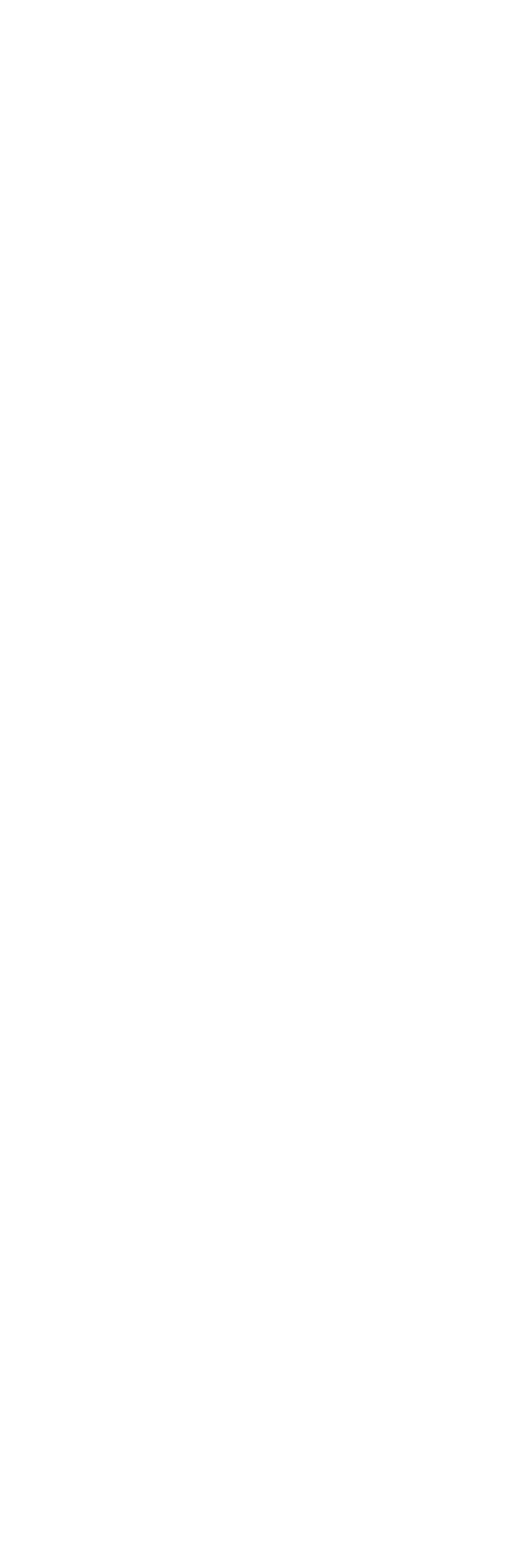
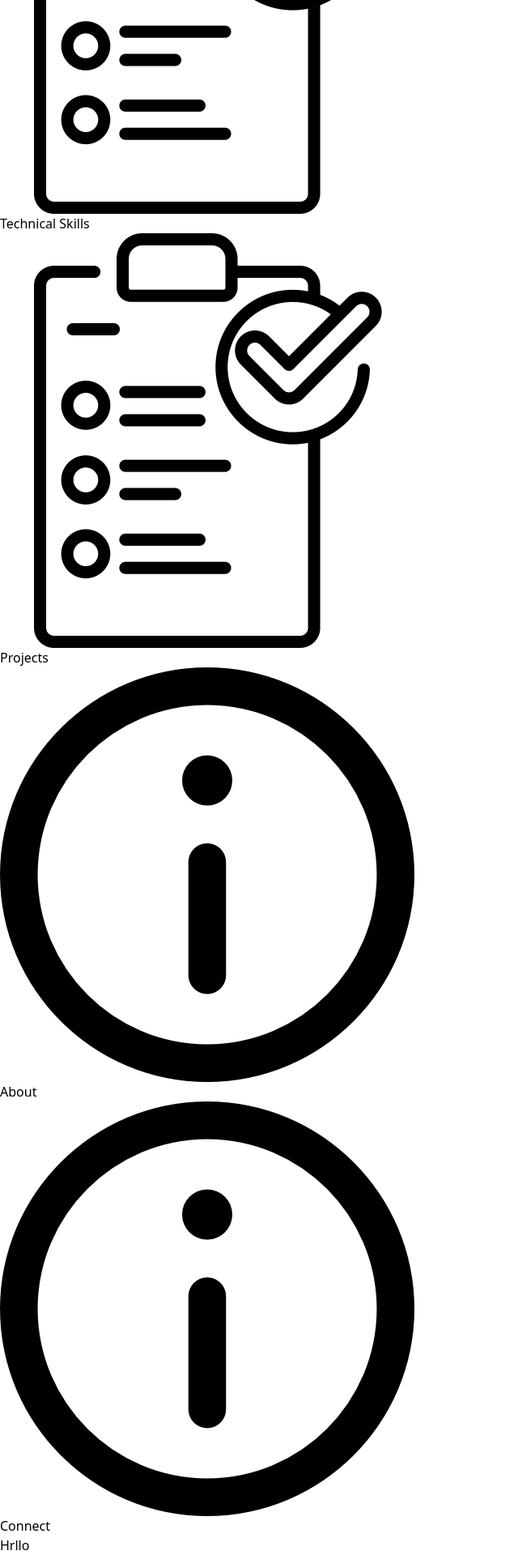
Before and after one commit to HET-SHUKLA/PORTFOLIO-REACT, a React (Vite) app: page /techstack in a window 1280 px wide. Before the commit this address had no page. Shown: the part 784-2704 px from the top of the page at 81% size, without its empty margins (0-640 px from the left). Before the commit the page ends 800 px from the top, so only its background shows below. Built offline with nearby package versions, Linux system fonts and the light colour scheme.

Commit message:
Add TechStack.jsx

```diff
--- a/src/App.jsx
+++ b/src/App.jsx
@@ -1,6 +1,6 @@
 import React from 'react';
 import Layout from './components/RightSide/Layout';
-import {Home, About, Projects, Contact} from './pages';
+import {Home, About, Projects, Contact, TechStack} from './pages';
 import {
   createBrowserRouter,
   RouterProvider,
@@ -16,6 +16,9 @@ const routes = createBrowserRouter(
 
       {/* Home Page */}
       <Route path='' element={<Home />} />
+
+      {/* Tech Stack */}
+      <Route path='techstack' element={<TechStack />} />
 
       {/* About Page */}
       <Route path='/about' element={<About />} />
--- a/src/components/LeftSide/Menu.jsx
+++ b/src/components/LeftSide/Menu.jsx
@@ -28,7 +28,9 @@ const Menu = () => {
             <div className='flex flex-col justify-evenly items-center h-3/4 rounded-md p-2 border border-purple-500' onMouseEnter={handleMouseEnter} onMouseLeave={handleMouseLeave}>
 
 
+
                 <MenuItem image={profileImage} text={"Profile"} hovers={hovers} />
+                <MenuItem image={projectsImage} text={"Technical Skills"} to={"techstack"} hovers={hovers} />
                 <MenuItem image={projectsImage} text={"Projects"} to={"projects"} hovers={hovers} />
                 <MenuItem image={aboutImage} text={"About"} to={"about"} hovers={hovers} />
                 <MenuItem image={aboutImage} text={"Connect"} to={"connect"} hovers={hovers} />
--- /dev/null
+++ b/src/pages/TechStack.jsx
@@ -0,0 +1,11 @@
+import React from 'react';
+
+const TechStack = () => {
+    return (
+        <div>
+            Hrllo
+        </div>
+    );
+}
+
+export default TechStack;
--- a/src/pages/index.js
+++ b/src/pages/index.js
@@ -2,10 +2,12 @@ import Home from './Home';
 import About from './About';
 import Projects from './Projects';
 import Contact from './Connect';
+import TechStack from './TechStack';
 
 export {
     Home,
     About,
     Projects,
-    Contact
+    Contact,
+    TechStack
 }
```
